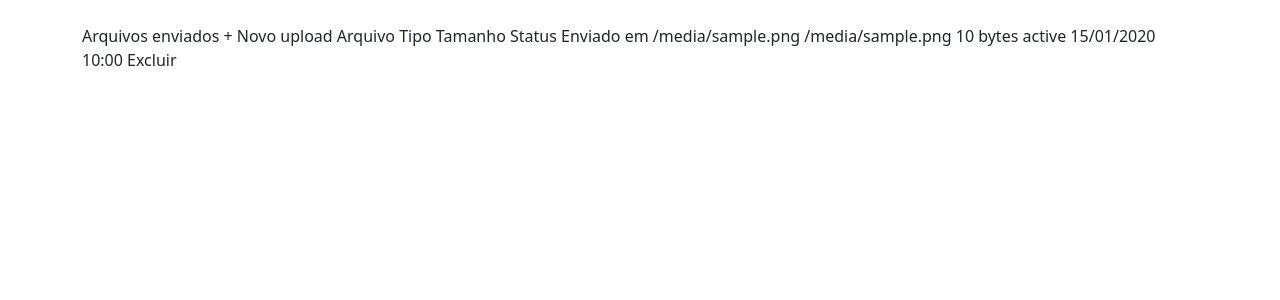
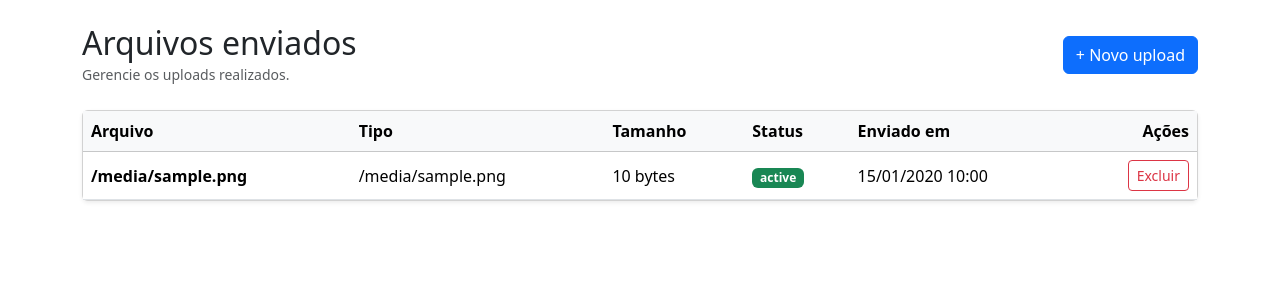
Before and after one commit to viniciusperrone/finance-auto-match, a Django app: template templates/uploads/upload_list.html in a window 1280 px wide. Shown: the part 56-356 px from the top of the page. Run offline with Django 5.2, Linux system fonts and the light colour scheme; the template is opened without the code that fills it: most values are stand-ins (such as "Sample title", 1, 10 or a date in 2020).

Commit message:
feat: improving base.html and add bootstrap

```diff
--- a/templates/uploads/upload_list.html
+++ b/templates/uploads/upload_list.html
@@ -1,27 +1,153 @@
-{% extends "base.html" %} {% block title %}Arquivos enviados - Finance Auto Match{% endblock %} {% block content %}
-Arquivos enviados
+{% extends "base.html" %}
+
+{% block title %}Arquivos enviados - Finance Auto Match{% endblock %}
+
+{% block content %}
+
+<div class="d-flex justify-content-between align-items-center mb-4">
+    <div>
+        <h2 class="mb-0">Arquivos enviados</h2>
+        <small class="text-muted">
+            Gerencie os uploads realizados.
+        </small>
+    </div>
+
+    <a href="{% url 'upload_create' %}" class="btn btn-primary">
         + Novo upload
-{% if arquivos %} {% for arquivo in arquivos %} {% endfor %}
-Arquivo
-Tipo
-Tamanho
-Status
-Enviado em
+    </a>
+</div>
 
-{{ arquivo.original_filename }}
+{% if arquivos %}
+
+<div class="card shadow-sm">
+    <div class="card-body p-0">
+
+        <div class="table-responsive">
+            <table class="table table-hover align-middle mb-0">
+
+                <thead class="table-light">
+                    <tr>
+                        <th>Arquivo</th>
+                        <th>Tipo</th>
+                        <th>Tamanho</th>
+                        <th>Status</th>
+                        <th>Enviado em</th>
+                        <th class="text-end">Ações</th>
+                    </tr>
+                </thead>
+
+                <tbody>
+                    {% for arquivo in arquivos %}
+                    <tr>
+
+                        <td>
+                            <strong>{{ arquivo.original_filename }}</strong>
+                        </td>
+
+                        <td>
                             {{ arquivo.get_file_type_display }}
+                        </td>
+
+                        <td>
                             {{ arquivo.size_bytes|filesizeformat }}
+                        </td>
+
+                        <td>
+                            {% if arquivo.status == "PENDING" %}
+                                <span class="badge bg-warning text-dark">
                                     {{ arquivo.get_status_display }}
+                                </span>
+
+                            {% elif arquivo.status == "PROCESSING" %}
+                                <span class="badge bg-info">
+                                    {{ arquivo.get_status_display }}
+                                </span>
+
+                            {% elif arquivo.status == "COMPLETED" %}
+                                <span class="badge bg-success">
+                                    {{ arquivo.get_status_display }}
+                                </span>
+
+                            {% elif arquivo.status == "FAILED" %}
+                                <span class="badge bg-danger">
+                                    {{ arquivo.get_status_display }}
+                                </span>
+
+                            {% else %}
+                                <span class="badge bg-secondary">
+                                    {{ arquivo.get_status_display }}
+                                </span>
+                            {% endif %}
+                        </td>
+
+                        <td>
                             {{ arquivo.uploaded_at|date:"d/m/Y H:i" }}
+                        </td>
+
+                        <td class="text-end">
+                            <a href="#" class="btn btn-sm btn-outline-danger">
                                 Excluir
+                            </a>
+                        </td>
+
+                    </tr>
+                    {% endfor %}
+                </tbody>
+
+            </table>
+        </div>
+
+    </div>
+</div>
+
 {% if is_paginated %}
-	•	{% if page_obj.has_previous %}
-	•	Anterior
-	•	{% endif %}
-	•	Página {{ page_obj.number }} de {{ page_obj.paginator.num_pages }}
-	•	{% if page_obj.has_next %}
-	•	Próxima
-	•	{% endif %}
-{% endif %} {% else %}
-Nenhum arquivo enviado ainda. Clique em "Novo upload" para começar.
-{% endif %} {% endblock %}
+
+<nav class="mt-4">
+    <ul class="pagination justify-content-center">
+
+        {% if page_obj.has_previous %}
+        <li class="page-item">
+            <a class="page-link" href="?page={{ page_obj.previous_page_number }}">
+                Anterior
+            </a>
+        </li>
+        {% endif %}
+
+        <li class="page-item disabled">
+            <span class="page-link">
+                Página {{ page_obj.number }} de {{ page_obj.paginator.num_pages }}
+            </span>
+        </li>
+
+        {% if page_obj.has_next %}
+        <li class="page-item">
+            <a class="page-link" href="?page={{ page_obj.next_page_number }}">
+                Próxima
+            </a>
+        </li>
+        {% endif %}
+
+    </ul>
+</nav>
+
+{% endif %}
+
+{% else %}
+
+<div class="card">
+    <div class="card-body text-center py-5">
+        <h4>Nenhum arquivo enviado</h4>
+
+        <p class="text-muted">
+            Clique em <strong>"Novo upload"</strong> para começar.
+        </p>
+
+        <a href="{% url 'upload_create' %}" class="btn btn-primary">
+            Novo upload
+        </a>
+    </div>
+</div>
+
+{% endif %}
+
+{% endblock %}
```
Lines whose indentation alone changed are shown as unchanged.
